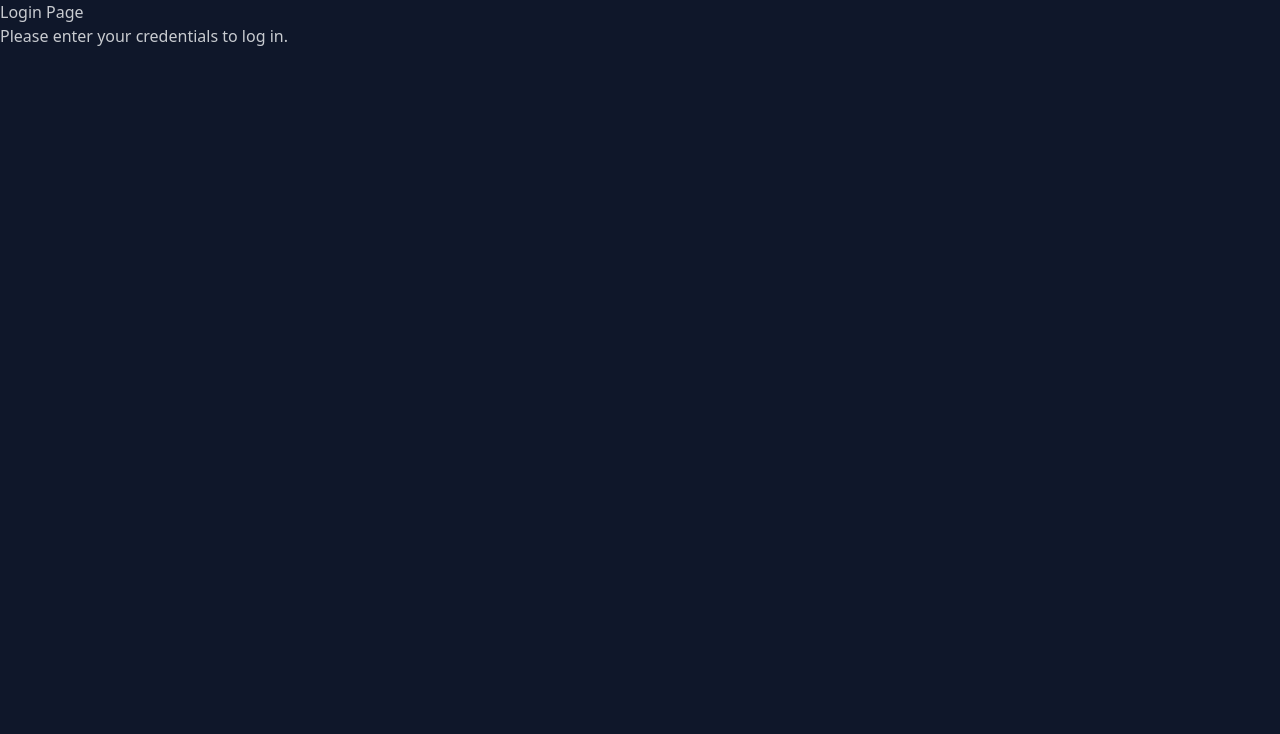
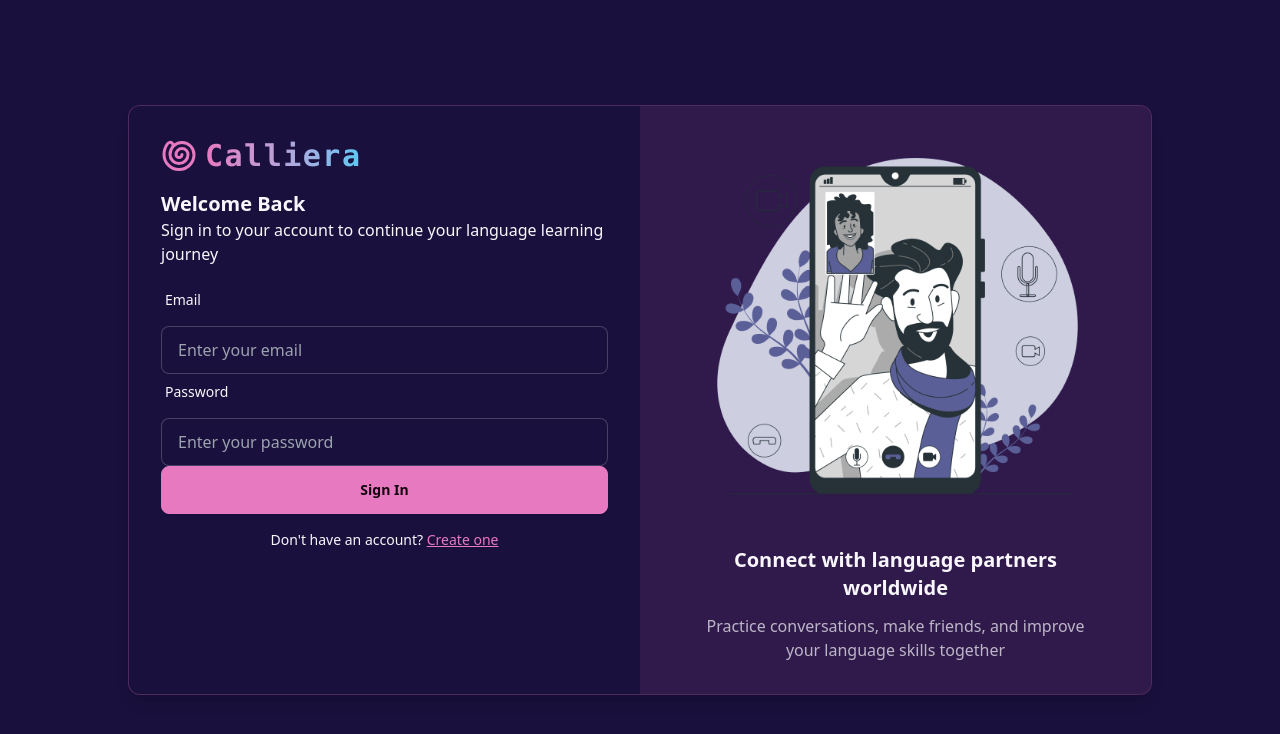
Before and after one commit to Wameesha/MERN-project, a React (Vite) app in the folder frontend/: page /login in a window 1280 px wide. Shown: the top 734 px of the page. Built offline with nearby package versions, Linux system fonts and the light colour scheme; no server answers.

Commit message:
Finish Login frontend

```diff
--- a/frontend/src/App.jsx
+++ b/frontend/src/App.jsx
@@ -34,8 +34,16 @@
           <Navigate to={!isAuthenticated ? "/login" : "/onboarding" }/>
         ) }/>
 
-        <Route path="/signup" element={!isAuthenticated  ? <SignUpPage/> : <Navigate to ="/"/>}/>
-        <Route path="/login" element={!isAuthenticated  ? <LoginPage/> : <Navigate to ="/"/>}/>
+        <Route
+            path="/signup"
+            element={!isAuthenticated  ? <SignUpPage/> : <Navigate to ={isOnboarded ? "/" : "/onboarding"}/>}
+        />
+
+        <Route
+            path="/login"
+            element={!isAuthenticated  ? <LoginPage/> : <Navigate to ={isOnboarded ? "/" : "/onboarding"}/>}
+        />
+
         <Route path="/chat" element={isAuthenticated  ? <ChatPage/> : <Navigate to="/login" /> }/>
         <Route path="/call" element={isAuthenticated  ? <CallPage/> : <Navigate to="/login" />}/>
         <Route path="/notifications" element={isAuthenticated  ? <NotificationsPage/> : <Navigate to="/login" />}/>
--- /dev/null
+++ b/frontend/src/hooks/useLogin.js
@@ -0,0 +1,15 @@
+import { useMutation, useQueryClient } from "@tanstack/react-query";
+import { login } from "../lib/api";
+
+const useLogin = () => {
+    const queryClient = useQueryClient();
+
+    const {mutate,isPending,error }  = useMutation({
+        mutationFn: login,
+        onSuccess: () => queryClient.invalidateQueries({ queryKey: ["authUser"]}),
+    });
+
+    return { isPending, error, loginMutation: mutate };
+};
+
+export default useLogin;
--- /dev/null
+++ b/frontend/src/hooks/useSignUp.js
@@ -0,0 +1,15 @@
+import { useMutation, useQueryClient } from "@tanstack/react-query";
+import { signup } from "../lib/api.js";
+
+const useSignUp = () => {
+  const queryClient = useQueryClient();
+
+  const { mutate, isPending, error } = useMutation({
+    mutationFn: signup,
+    onSuccess: () => queryClient.invalidateQueries({ queryKey: ["authUser"] }),
+  });
+
+  return { isPending, error, signupMutation: mutate };
+};
+
+export default useSignUp
--- a/frontend/src/lib/api.js
+++ b/frontend/src/lib/api.js
@@ -2,6 +2,11 @@
 
 export const signup = async (signupData) => {
     const response = await axiosInstance.post("/auth/signup" , signupData);
+    return response.data;
+};
+
+export const login= async (loginData) => {
+    const response = await axiosInstance.post("/auth/login" , loginData);
     return response.data;
 };
 
--- a/frontend/src/pages/LoginPage.jsx
+++ b/frontend/src/pages/LoginPage.jsx
@@ -1,8 +1,134 @@
+import { useState } from "react";
+import {Shell } from "lucide-react";
+import { Link } from "react-router-dom";
+import useLogin from "../hooks/useLogin";
+
+
 const LoginPage = () => {
-    return <div className="login-page">
-        <h1>Login Page</h1>
-        <p>Please enter your credentials to log in.</p>
+
+    const [loginData, setLoginData] = useState({
+        email: "",
+        password: "",
+    });
+
+    const {isPending, error, loginMutation} = useLogin();
+
+    const handleLogin = (e) => {
+        e.preventDefault();
+        loginMutation(loginData);
+    }
+
+
+    return (
+        <div className="h-screen flex items-center justify-center p-4 sm:p-6 md:p-8" data-theme="synthwave">
+            <div className="border border-primary/25 flex flex-col lg:flex-row w-full max-w-5xl mx-auto bg-base-100 rounded-xl  shadow-lg overflow-hidden">
+              {/* Left side login form */}
+                <div className="w-full lg:w-1/2 p-4 sm:p-8 flex flex-col">
+                    {/* Logo */}
+                    <div className="mb-4 flex items-center justify-start gap-2">
+                        <Shell className="size-9 text-primary" />
+                        <span className="text-3xl font-bold font-mono bg-clip-text text-transparent bg-gradient-to-r from-primary to-secondary tracking-wider">
+                            Calliera
+                        </span>
+                    </div>
+
+                    {/* Error Message */}
+                    {error && (
+                        <div className="alert alert-error mb-4">
+                            <div>
+                                <span>{error.response.data.message}</span>
+                            </div>
+                        </div>
+                    )}
+
+                   <div cla4ssName="w-full">
+                    <form onSubmit={handleLogin}>
+                        <div className="space-y-4">
+                            <div>
+                                <h2 className="text-xl font-semibold">Welcome Back</h2>
+                                <p>Sign in to your account to continue your language learning journey</p>
+                            </div>
+
+                            <div className="felx flex-col gap-3">
+                                <div className="form-control w-full space-y-2">
+                                    <label className="label">
+                                        <span className="label-text">Email</span>
+                                    </label>
+                                    <input
+                                    type="email"
+                                    placeholder="Enter your email"
+                                    className="input input-bordered w-full"
+                                    value={loginData.email}
+                                    onChange={(e) => setLoginData({ ...loginData, email: e.target.value })}
+                                    required
+                                    />
+                                </div>
+
+                                <div className="form-control w-full space-y-2">
+                                    <label className="label">
+                                        <span className="label-text">Password</span>
+                                    </label>
+                                    <input
+                                    type="password"
+                                    placeholder="Enter your password"
+                                    className="input input-bordered w-full"
+                                    value={loginData.password}
+                                    onChange={(e) => setLoginData({ ...loginData, password: e.target.value })}
+                                    required
+                                    />
+                                </div>
+
+                                <button
+                                    type="submit"
+                                    className="btn btn-primary w-full"
+                                    disabled={isPending}
+                                >
+                                    {isPending ? (
+                                        <>
+                                            <span className="loading loading-spinner loading-sm"></span>
+                                            Signing in...
+                                        </>
+                                    ) : (
+                                        "Sign In"
+                                    )}
+                                </button>
+
+                                <div className="text-center mt-4">
+                                    <p className="text-sm">
+                                        Don't have an account?{" "}
+                                        <Link to="/signup" className="link link-primary">
+                                            Create one
+                                        </Link>
+                                    </p>
+                                </div>
+                            </div>
+                        </div>
+                    </form>
+                   </div>
+                </div>
+
+                {/* Right side image or illustration */}
+                <div className="hidden lg:flex w-full lg:w-1/2 bg-primary/10 items-center justify-center">
+                    <div className="max-w-md p-8">
+                        <div className="relative aspect-square max-w-sm mx-auto">
+                            <img src="/signup.png" alt="Language connection illustration" className="w-full h-full" />
+                        </div>
+
+                        <div className="text-center space-y-3 mt-6">
+                            <h2 className="text-xl font-semibold">Connect with language partners worldwide</h2>
+                            <p className="opacity-70 ">
+                            Practice conversations, make friends, and improve your language skills together
+                            </p>
+                        </div>
+
+                    </div>
+
+                </div>
+
+            </div>
+
         </div>
+    )
     };
 
 export default LoginPage;
--- a/frontend/src/pages/SignUpPage.jsx
+++ b/frontend/src/pages/SignUpPage.jsx
@@ -1,8 +1,7 @@
 import { useState } from "react";
 import { Shell} from "lucide-react";
 import { Link } from "react-router-dom";
-import { useMutation , useQueryClient } from "@tanstack/react-query";
-import { signup } from "../lib/api.js";
+import useSignUp from "../hooks/useSignUp.js";
 
 
 const SignUpPage = () => {
@@ -13,13 +12,15 @@
     password: "",
   });
 
-  const queryClient = useQueryClient();
+  //This is how we did it first version, without using our custom hook
+  // const queryClient = useQueryClient();
+  // const {mutate:signupMutation, isPending, error }= useMutation({
+  //   mutationFn: signup,
+  //   onSuccess: () => queryClient.invalidateQueries({queryKey : ["authUser"]}),
+  // })
 
-  const {mutate:signupMutation, isPending, error }= useMutation({
-    mutationFn: signup,
-    onSuccess: () => queryClient.invalidateQueries({queryKey : ["authUser"]}),
-
-  })
+  //This is how we use our custom hook - Optimized version
+  const {isPending, error, signupMutation} = useSignUp();
 
 
   const handleSignup = (e) => {
```
